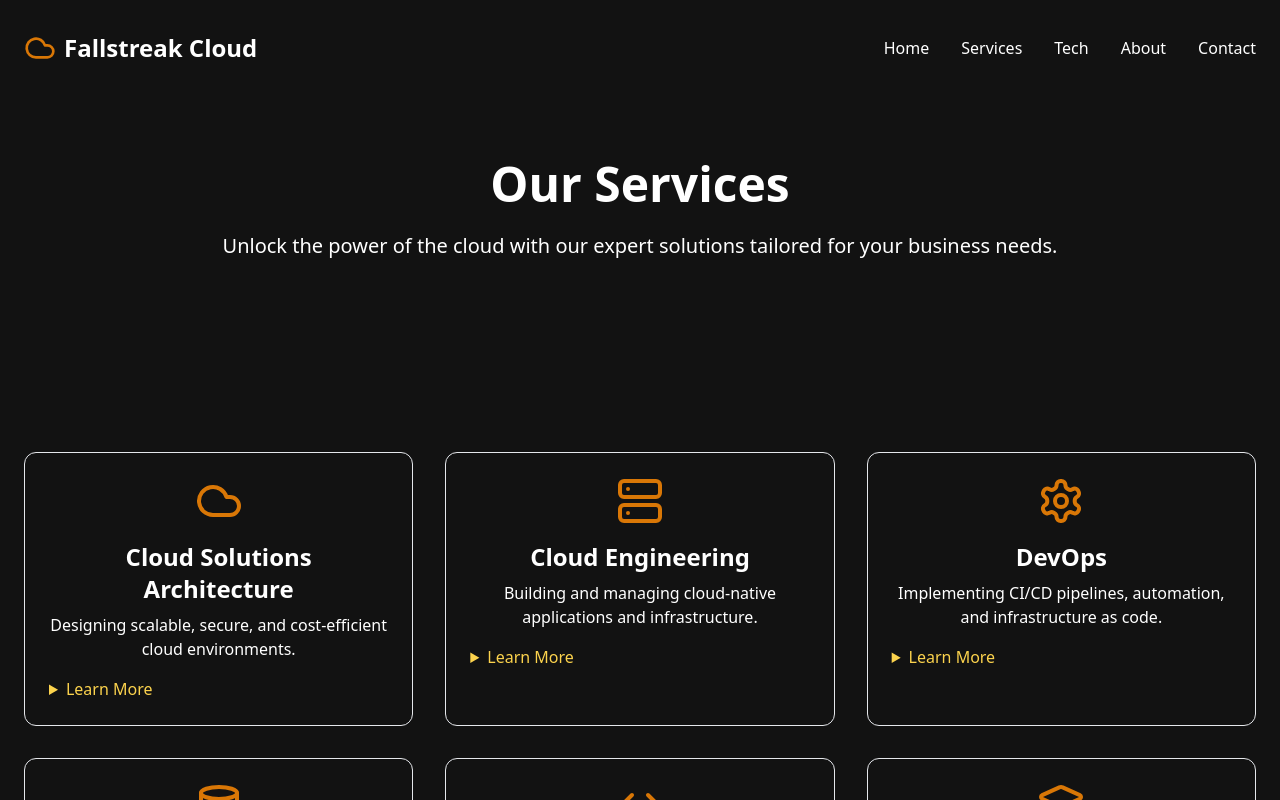
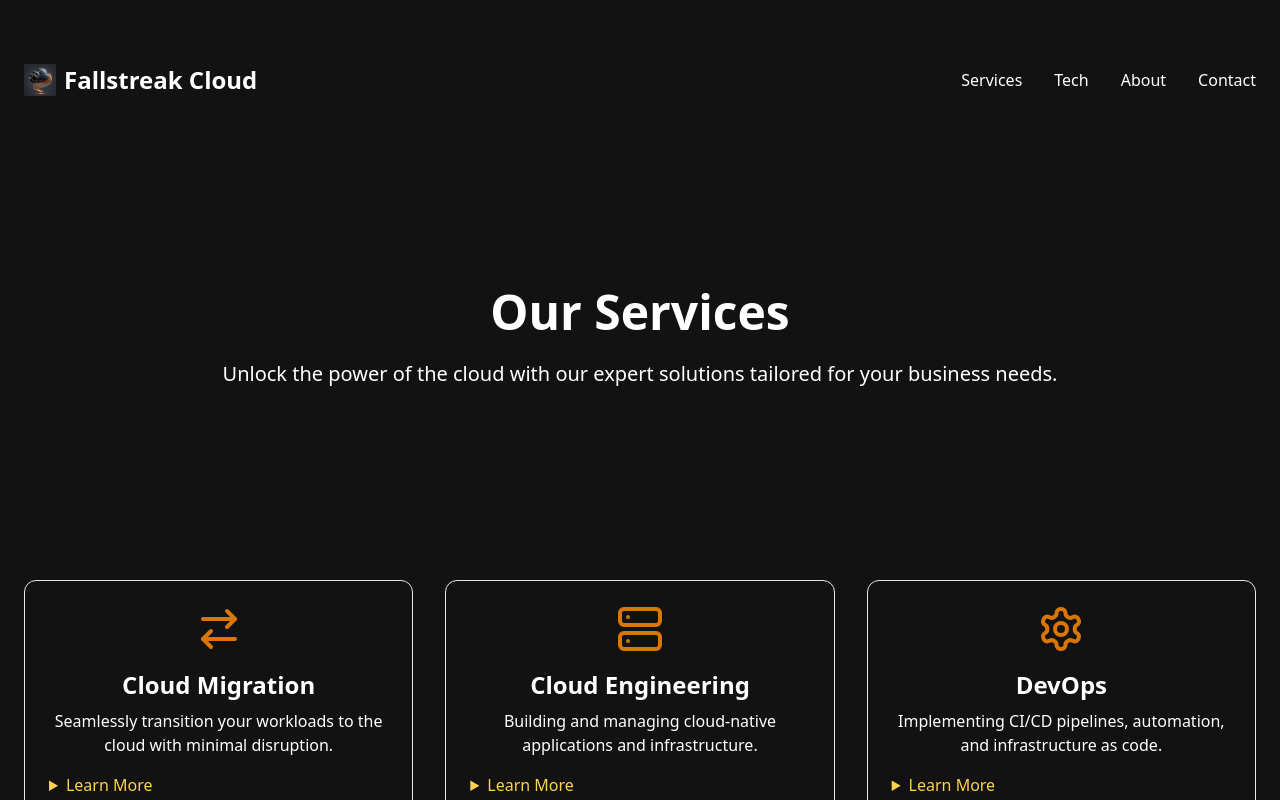
Before and after one commit to djaweed/samplereactwebsite, a React (Vite) app in the folder fallstreak-website/: page /services in a window 1280 px wide. Shown: the top 800 px of the page. Built offline with nearby package versions, Linux system fonts and the light colour scheme.

Commit message:
aws hosting

```diff
--- a/fallstreak-website/index.html
+++ b/fallstreak-website/index.html
@@ -2,7 +2,7 @@
 <html lang="en">
 <head>
   <meta charset="UTF-8" />
-    <link rel="icon" type="image/svg+xml" href="/vite.svg" />
+  <link rel="icon" type="image/webp" href="/logo.webp" />
   <meta name="viewport" content="width=device-width, initial-scale=1.0" />
   <title>Fallstreak Cloud</title>
 </head>
--- a/fallstreak-website/src/components/AboutPage.jsx
+++ b/fallstreak-website/src/components/AboutPage.jsx
@@ -18,16 +18,15 @@ const AboutPage = () => {
 
   return (
 <div className="min-h-screen bg-gradient-to-b from-teal-950 to-emerald-950 text-white">
-      {/* Navigation */}
-      <header className="container mx-auto px-6 py-8">
-        <nav className="flex items-center justify-between">
-          <Link to="/" className="flex items-center space-x-2">
-            <Cloud className="w-8 h-8 text-yellow-600" />
+  {/* Hero Section */}
+  <header className="container mx-auto px-6 py-16">
+    <nav className="flex items-center justify-between mb-16">
+      <div className="flex items-center space-x-2">
+        <img src="/logo.webp" alt="Fallstreak Cloud Logo" className="w-8 h-8" />
         <span className="text-2xl font-bold">Fallstreak Cloud</span>
-          </Link>
+      </div>
       <div className="space-x-8">
-            <Link to="/" className="hover:text-yellow-500 transition-colors">Home</Link>
-            <Link to="/services" className="hover:text-yellow-500 transition-colors" >Services</Link>
+        <Link to="/services" className="hover:text-yellow-500 transition-colors">Services</Link>
         <Link to="/tech" className="hover:text-yellow-500 transition-colors">Tech</Link>
         <Link to="/about" className="hover:text-yellow-500 transition-colors">About</Link>
         <Link to="/contact" className="hover:text-yellow-500 transition-colors">Contact</Link>
--- a/fallstreak-website/src/components/ContactPage.jsx
+++ b/fallstreak-website/src/components/ContactPage.jsx
@@ -36,15 +36,14 @@ const ContactPage = () => {
 
   return (
 <div className="min-h-screen bg-gradient-to-b from-teal-950 to-emerald-950 text-white">
-      {/* Navigation */}
-      <header className="container mx-auto px-6 py-8">
-        <nav className="flex items-center justify-between">
-          <Link to="/" className="flex items-center space-x-2">
-            <Cloud className="w-8 h-8 text-yellow-600" />
+  {/* Hero Section */}
+  <header className="container mx-auto px-6 py-16">
+    <nav className="flex items-center justify-between mb-16">
+      <div className="flex items-center space-x-2">
+        <img src="/logo.webp" alt="Fallstreak Cloud Logo" className="w-8 h-8" />
         <span className="text-2xl font-bold">Fallstreak Cloud</span>
-          </Link>
+      </div>
       <div className="space-x-8">
-            <Link to="/" className="hover:text-yellow-500 transition-colors">Home</Link>
         <Link to="/services" className="hover:text-yellow-500 transition-colors">Services</Link>
         <Link to="/tech" className="hover:text-yellow-500 transition-colors">Tech</Link>
         <Link to="/about" className="hover:text-yellow-500 transition-colors">About</Link>
--- a/fallstreak-website/src/components/FallstreakCloud.jsx
+++ b/fallstreak-website/src/components/FallstreakCloud.jsx
@@ -35,7 +35,7 @@ const FallstreakCloud = () => {
   <header className="container mx-auto px-6 py-16">
     <nav className="flex items-center justify-between mb-16">
       <div className="flex items-center space-x-2">
-            <Cloud className="w-8 h-8 text-yellow-600" />
+        <img src="/logo.webp" alt="Fallstreak Cloud Logo" className="w-8 h-8" />
         <span className="text-2xl font-bold">Fallstreak Cloud</span>
       </div>
       <div className="space-x-8">
--- a/fallstreak-website/src/components/Services.jsx
+++ b/fallstreak-website/src/components/Services.jsx
@@ -1,14 +1,15 @@
 import React from 'react';
-import { Cloud, Server, Settings, Code, Database, Layers, ArrowRight, Shield, Cpu, BarChart2 } from 'lucide-react';
+import { Cloud, Server, Settings, Code, Database, Layers, ArrowRight, Shield, Cpu, BarChart2, ArrowRightLeft } from 'lucide-react';
 import { Link, useLocation } from 'react-router-dom';
 import { motion } from 'framer-motion';
 
 const services = [
   {
     name: 'Cloud Solutions Architecture',
-    description: 'Designing scalable, secure, and cost-efficient cloud environments.',
-    detailedDescription: 'Our Cloud Solutions Architecture service helps you design robust and secure cloud infrastructures that are cost-effective and scalable. We follow industry best practices for security, reliability, and performance to ensure that your cloud environment supports your business growth.',
-    icon: Cloud
+    name: 'Cloud Migration',
+    description: 'Seamlessly transition your workloads to the cloud with minimal disruption.',
+    detailedDescription: 'Our Cloud Migration service provides a smooth path to modernize your infrastructure. We assess your current systems, develop a tailored migration strategy, and execute the transition with minimal downtime. Our experts handle the complexities of moving applications, data, and services while ensuring security and compliance throughout the process.',
+    icon: ArrowRightLeft
   },
   {
     name: 'Cloud Engineering',
@@ -66,15 +67,14 @@ const ServicesPage = () => {
 
   return (
 <div className="min-h-screen bg-gradient-to-b from-teal-950 to-emerald-950 text-white">
-      {/* Navigation */}
-      <header className="container mx-auto px-6 py-8">
-        <nav className="flex items-center justify-between">
-          <Link to="/" className="flex items-center space-x-2">
-            <Cloud className="w-8 h-8 text-yellow-600" />
+  {/* Hero Section */}
+  <header className="container mx-auto px-6 py-16">
+    <nav className="flex items-center justify-between mb-16">
+      <div className="flex items-center space-x-2">
+        <img src="/logo.webp" alt="Fallstreak Cloud Logo" className="w-8 h-8" />
         <span className="text-2xl font-bold">Fallstreak Cloud</span>
-          </Link>
+      </div>
       <div className="space-x-8">
-            <Link to="/" className="hover:text-yellow-500 transition-colors">Home</Link>
         <Link to="/services" className="hover:text-yellow-500 transition-colors">Services</Link>
         <Link to="/tech" className="hover:text-yellow-500 transition-colors">Tech</Link>
         <Link to="/about" className="hover:text-yellow-500 transition-colors">About</Link>
```
Also changed, not shown: fallstreak-website/public/logo.webp (added). Lines whose indentation alone changed are shown as unchanged.
